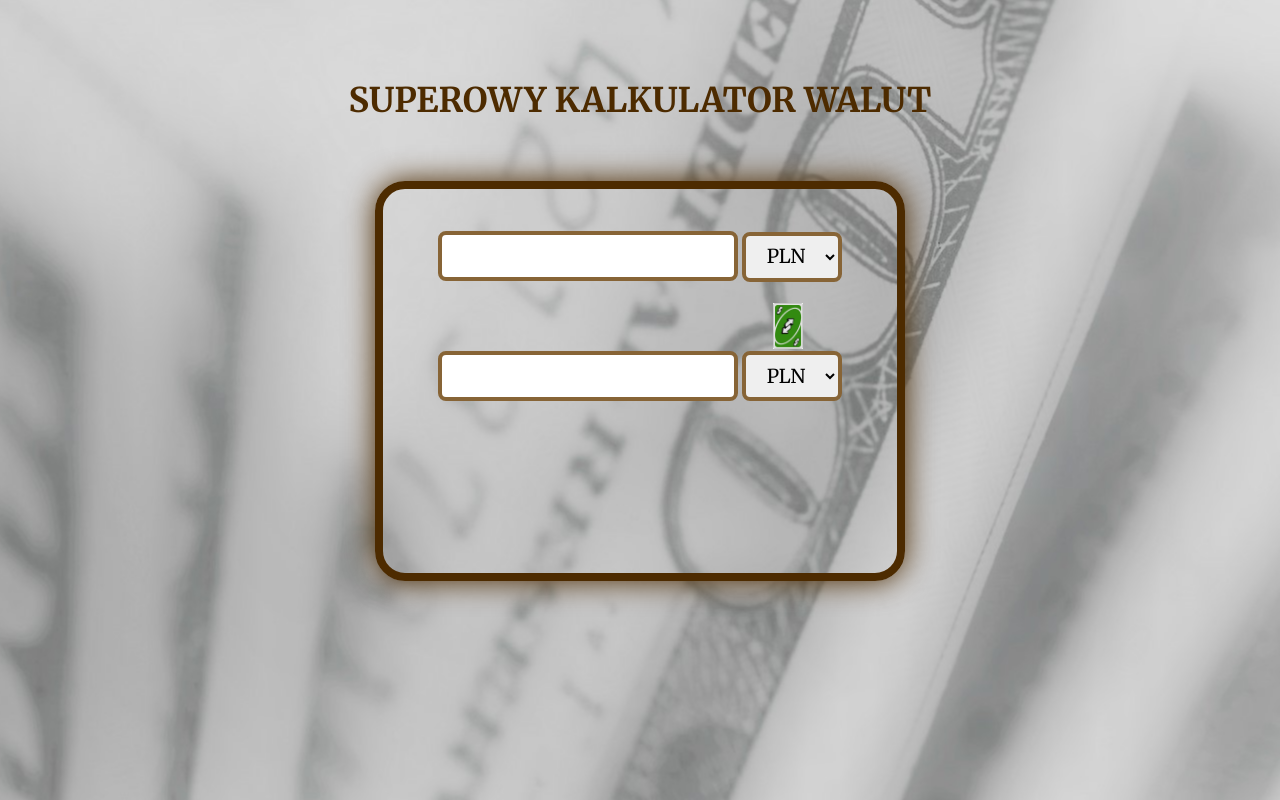
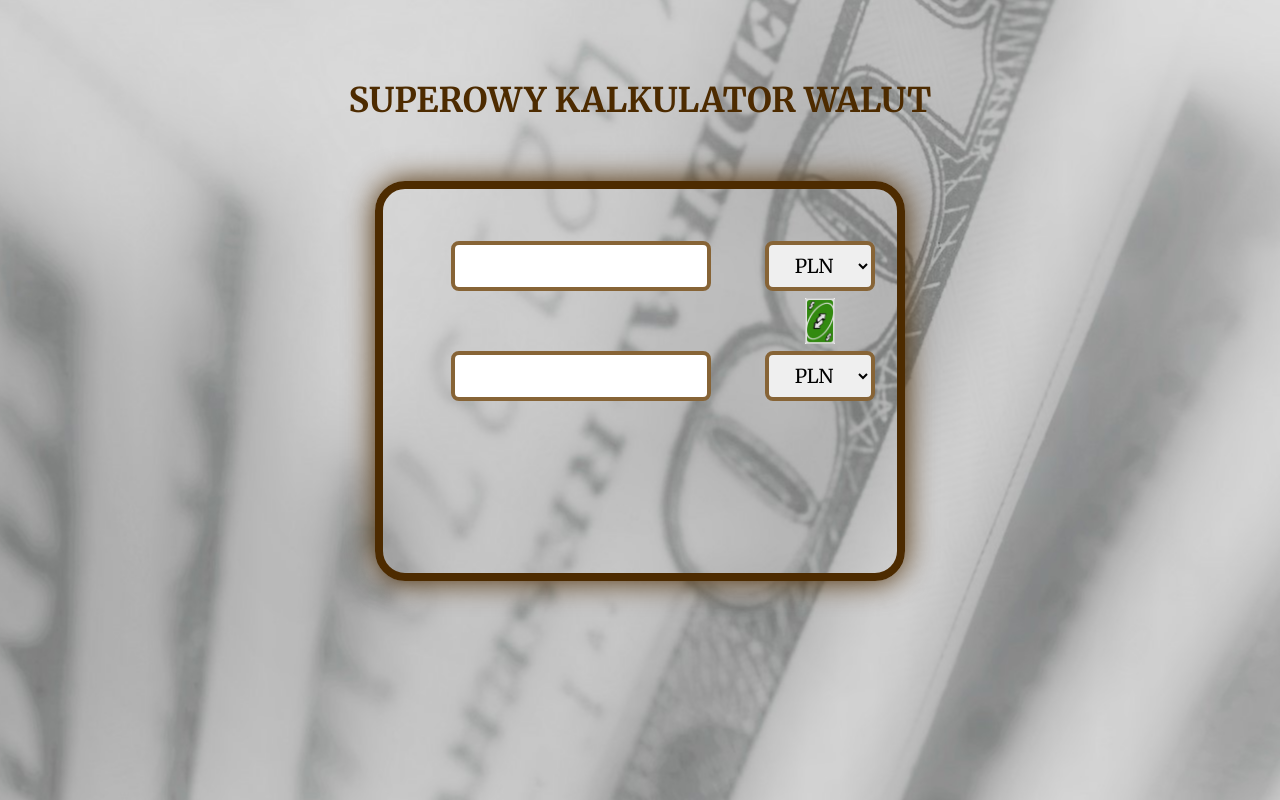
Before and after one commit to Marcin-Stachura/currency-converter-react, a React (Create React App) app: page / in a window 1280 px wide. Built offline with nearby package versions, Linux system fonts and the light colour scheme.

Commit message:
fixed the styling for form grid

```diff
--- a/src/CalcForm/style.css
+++ b/src/CalcForm/style.css
@@ -3,11 +3,20 @@
     min-height: 400px;
     width: 95%;
     margin: 30px auto;
-    padding: 40px 10px 20px 10px;
     text-align: center;
     border: 8px solid hsl(34, 100%, 15%);
     border-radius: 30px;
     box-shadow: 0 0 30px hsl(34, 100%, 15%);
+}
+
+.calcForm__form {
+    display: grid;
+    grid-template-areas: "a1 t1" "em bt" "a2 t2";
+    grid-template-columns: 1fr auto;
+    grid-gap: 5px;
+    justify-items: center;
+    align-content: flex-start;
+    padding: 50px 20px;
 }
 
 .calcForm__value {
@@ -19,19 +28,35 @@
     padding: 6px 10px;
 }
 
-.calcForm__value--amount {
-    width: 300px;
+.calcForm__value--amount {}
+
+.calcForm__value--amount1 {
+    grid-area: a1;
+}
+
+.calcForm__value--amount2 {
+    grid-area: a2;
 }
 
 .calcForm__value--type {
-    width: 100px;
+    width: 110px;
+}
+
+.calcForm__value--type1 {
+    grid-area: t1;
+}
+
+.calcForm__value--type2 {
+    grid-area: t2;
+}
+
+.empty {
+    grid-area: em;
 }
 
 .calcForm__button {
-    display: block;
     border: none;
     padding: 5px;
-    margin-left: 77%;
     outline: none;
     background: none;
     background-image: url(../images/switchgreen.jpg);
@@ -39,6 +64,7 @@
     --buttonWidth: 30px;
     width: var(--buttonWidth);
     height: calc(1.53*var(--buttonWidth));
+    grid-area: bt;
 }
 
 .calcForm__button:hover {
```
